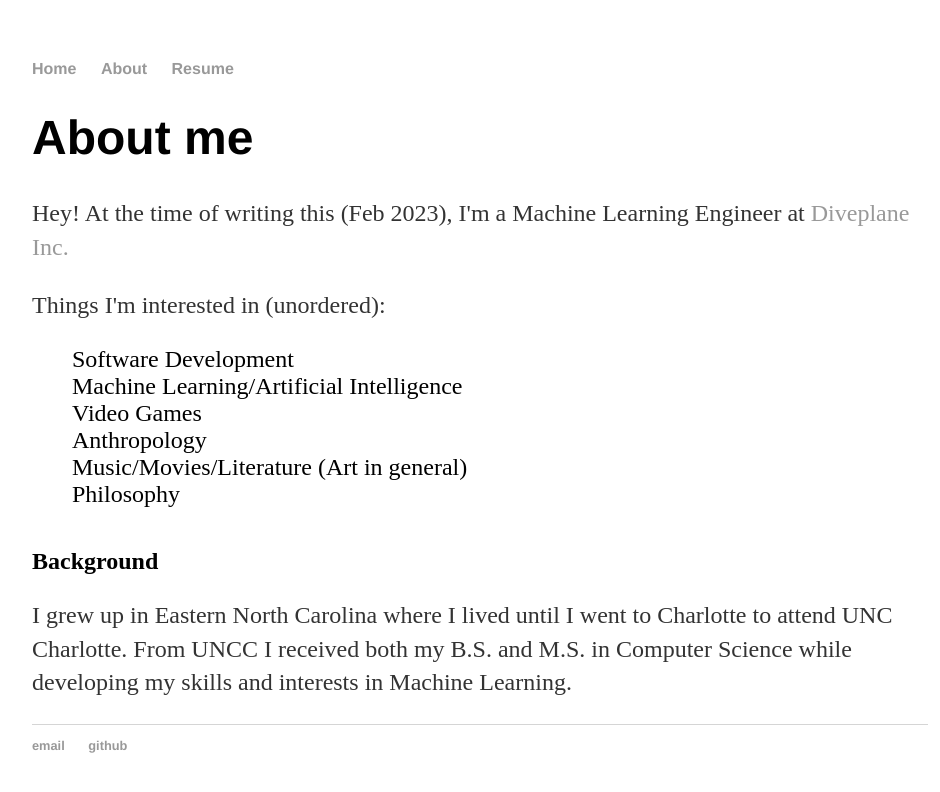
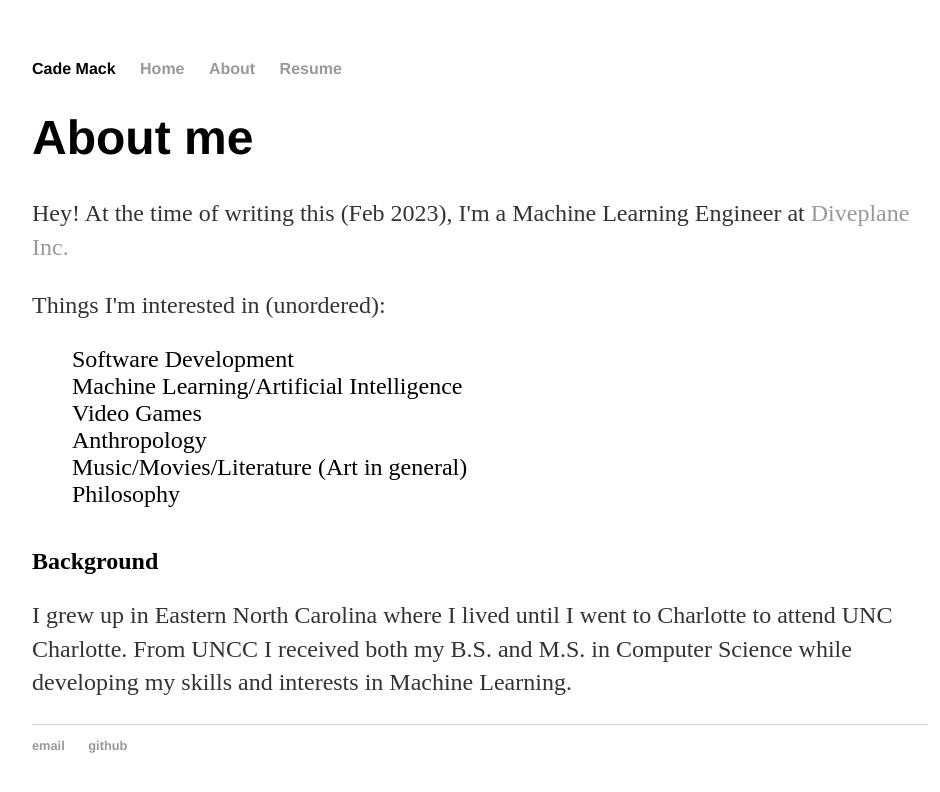
Before and after one commit to cademack/cademack.github.io, a Jekyll site: the page built from about.html, in a window 1280 px wide. Shown: the top 792 px of the page, without its empty margins (160-1100 px from the left). Built offline with Jekyll 4.4.1, drawn with Linux system fonts in a browser that asks for light colours.

Commit message:
name to topbar

```diff
--- a/_layouts/default.html
+++ b/_layouts/default.html
@@ -9,9 +9,10 @@
 		<body>
 			<nav>
 	    		<ul>
+					<li>Cade Mack</li>
 	        		<li><a href="/">Home</a></li>
 		        	<li><a href="/about">About</a></li>
-				<li><a href="/Cade_Mack_PublicResume_2023.pdf">Resume</a></li>
+					<li><a href="/Cade_Mack_PublicResume_2023.pdf">Resume</a></li>
 	    		</ul>
 			</nav>
 			<div class="container">
```
